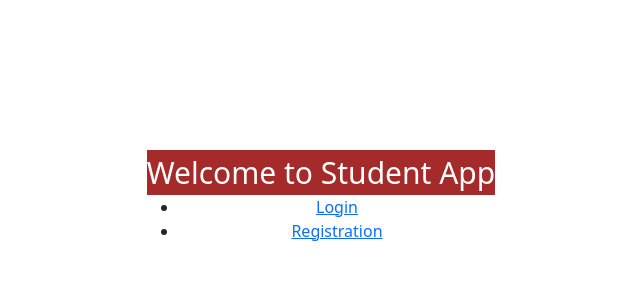
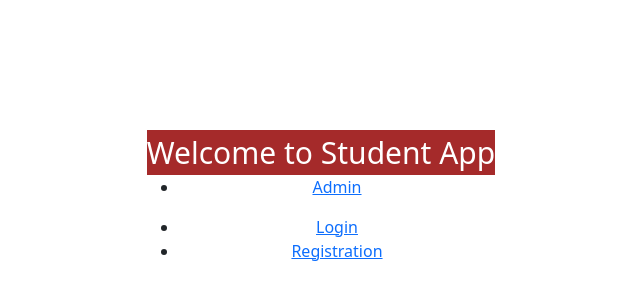
Before and after one commit to ptomer40/teststudentmernapp, a React (Vite) app in the folder reactapp/: page / in a window 1280 px wide. Shown: the part 196-496 px from the top of the page, without its empty margins (319-959 px from the left). Built offline with nearby package versions, Linux system fonts and the light colour scheme.

Commit message:
atlas db conn

```diff
--- a/reactapp/src/component/Home.jsx
+++ b/reactapp/src/component/Home.jsx
@@ -5,6 +5,9 @@ function Home() {
     <div>
     <div style={{backgroundColor:'brown',color:'white',fontSize:'30px'}}>Welcome to Student App</div>
    <nav>
+    <ul>
+    <li><Link to ='/studentadmin'>Admin</Link></li>
+    </ul>
     <ul>
       <li><Link to ='/login'>Login</Link></li>
       <li>
--- a/reactapp/src/component/StudentAdmin.jsx
+++ b/reactapp/src/component/StudentAdmin.jsx
@@ -13,7 +13,7 @@ if(sid=='*'){
             setStudentData(res.msg);
 }
 else{
-    const response=await fetch(`http://localhost:3005/admin/showByEmailId/${sid}`);
+    const response=await fetch(`https://teststudentmernapp-backend.onrender.com/admin/showByEmailId/${sid}`);
     const res=await response.json();
     console.log(res.msg);
     setStudentData(Array.isArray(res.msg)?res.msg:[res.msg]);
@@ -22,7 +22,7 @@ else{
 
 async function deleteStudent(email){
 //alert(email);
-const response=await fetch(`http://localhost:3005/admin/deleteByEmailId/${email}`,{
+const response=await fetch(`https://teststudentmernapp-backend.onrender.com/admin/deleteByEmailId/${email}`,{
     method:'DELETE'
 });
     const res=await response.json();
```
